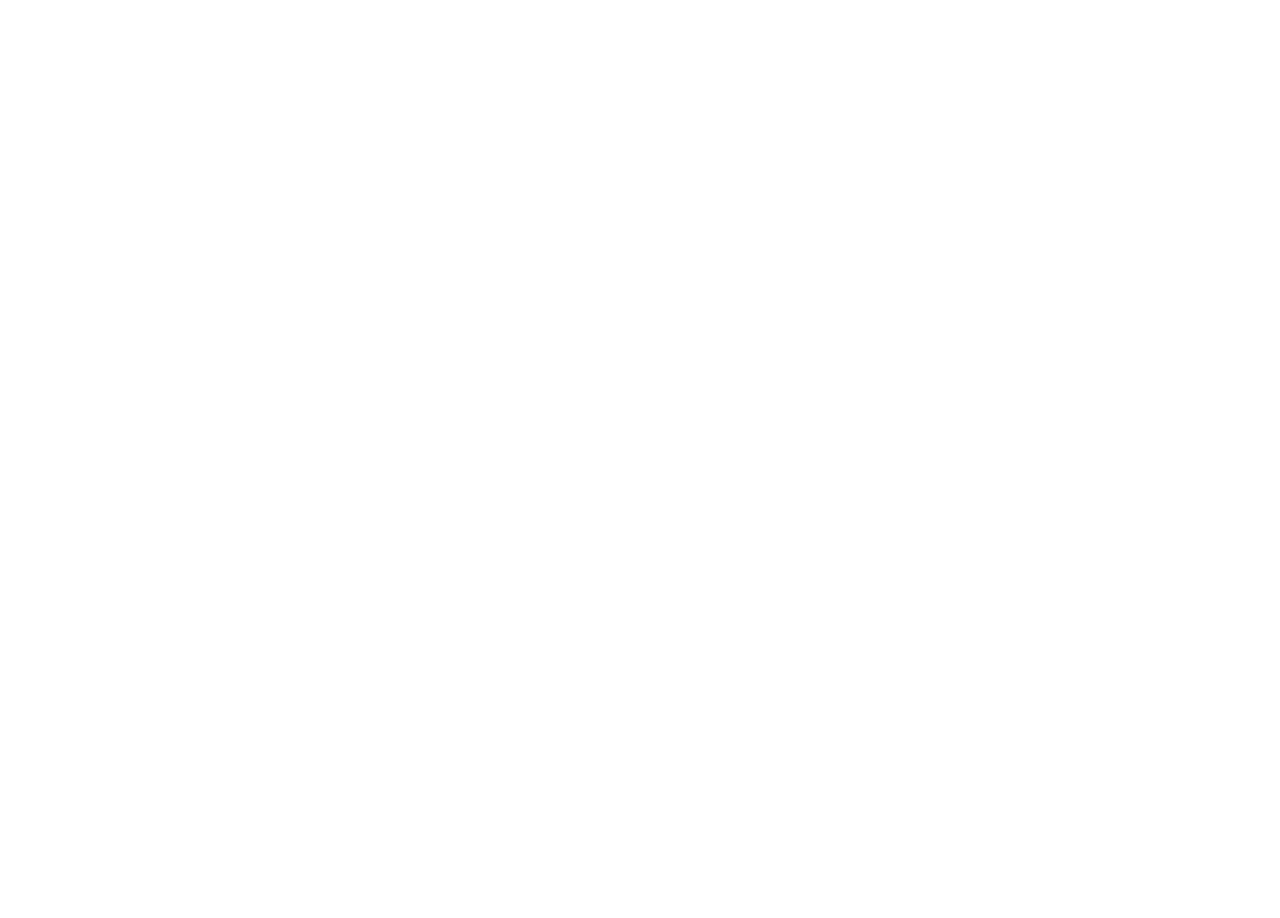
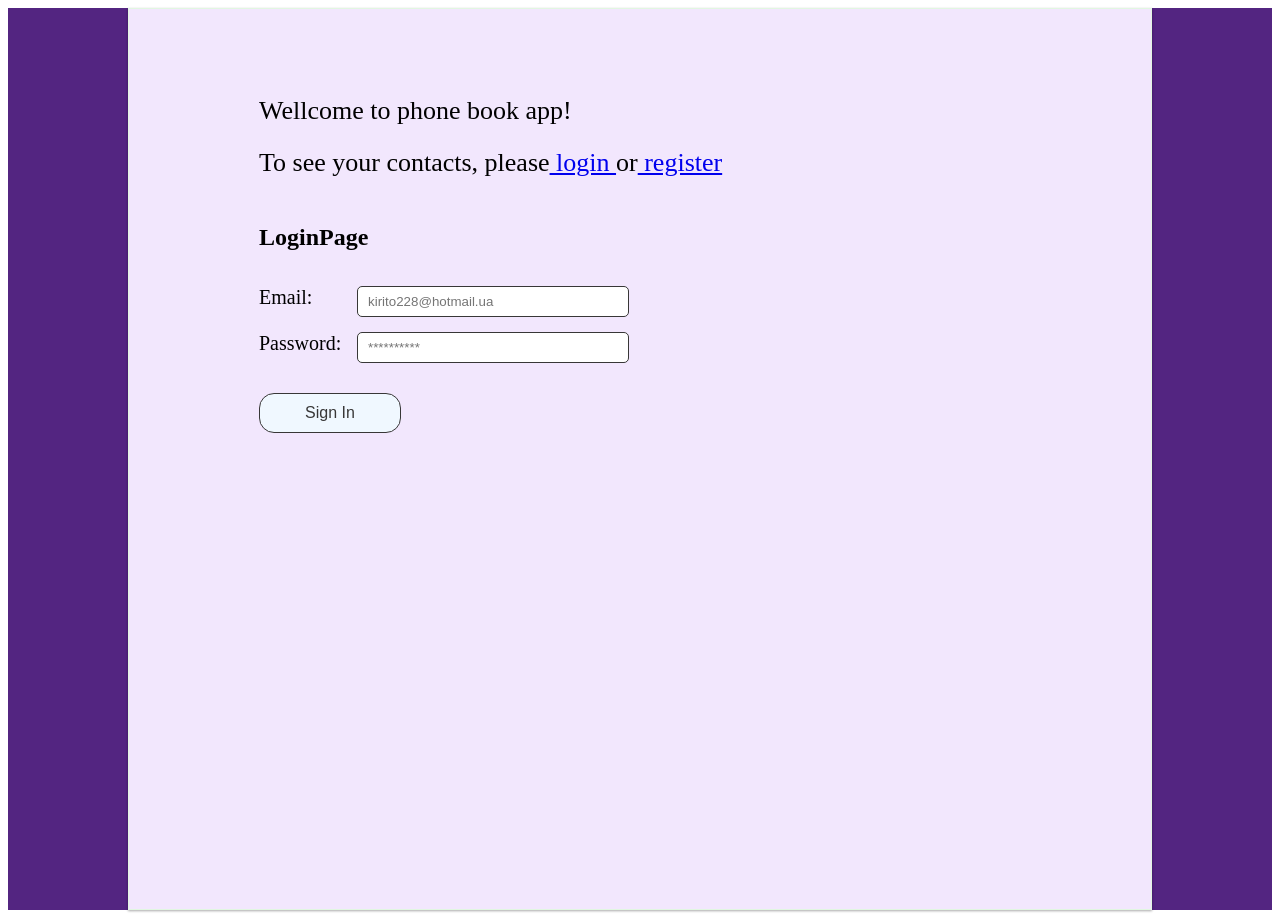
Before and after one commit to KaterynaMal/phonebook, a React (Create React App) app: page /phonebook/login in a window 1280 px wide. Before the commit the page ends 800 px from the top, so only its background shows below. Built offline with nearby package versions, Linux system fonts and the light colour scheme.

Commit message:
background wellcome page

```diff
--- a/package.json
+++ b/package.json
@@ -2,7 +2,7 @@
   "name": "react-homework-template",
   "version": "0.1.0",
   "private": true,
-  "homepage": "https://KaterynaMal.io/goit-react-hw-08-phonebook/",
+  "homepage": "https://KaterynaMal.io/phonebook/",
   "dependencies": {
     "@reduxjs/toolkit": "^2.1.0",
     "@testing-library/jest-dom": "^5.16.3",
--- a/src/components/Layout/Layout.jsx
+++ b/src/components/Layout/Layout.jsx
@@ -1,4 +1,5 @@
-import { Navigation, UserMenu } from 'components';
+// import { Navigation, UserMenu } from 'components';
+import { NavLink } from 'react-router-dom';
 import { ToastContainer } from 'react-toastify';
   import 'react-toastify/dist/ReactToastify.css';
 
@@ -13,16 +14,36 @@ const Layout = ({ children }) => {
 
   return (
     <div className={css.container}>
-      <header className={css.header}>
+      {/* <header className={css.header}>
         <Navigation></Navigation>
         {isLoggedIn && <UserMenu></UserMenu>}
-      </header>
+      </header> */}
       <main className={css.mainContainer}>
         <ToastContainer position="top-center"/>
         {!isLoggedIn && (
           <p className={css.title}>
-            To see your contacts, please login or register!
+            Wellcome to phone book app! <br></br>
+
+            To see your contacts, please
+            <NavLink
+            className={({ isActive }) =>
+              `${css.navLink} ${css.login} ${isActive ? css.active : ''}`
+            }
+            to="/login"
+          >
+            <span> login </span>
+          </NavLink>
+             or
+            <NavLink
+            className={({ isActive }) =>
+              `${css.navLink} ${css.register} ${isActive ? css.active : ''}`
+            }
+            to="/register"
+          >
+            <span> register</span>
+          </NavLink>
           </p>
+
         )}
         {children}
       </main>
--- a/src/components/Layout/Layout.module.css
+++ b/src/components/Layout/Layout.module.css
@@ -1,11 +1,12 @@
 .container {
-  width: 800px;
-  margin-left: 80px;
-  margin-right: 100px;
+  /* width: 800px; */
+  margin-left: 120px;
+  margin-right: 120px;
   border: 1px solid rgb(225, 247, 225);
-  background-color: rgb(250, 249, 248);
+  background-color: rgb(242, 231, 253);
   box-shadow: rgba(0, 0, 0, 0.12) 0px 1px 3px, rgba(0, 0, 0, 0.24) 0px 1px 2px;
-  padding-bottom: 50px;
+  /* padding-bottom: 50px; */
+  padding: 50px 30px;
   min-height: 100vh;
 }
 
@@ -25,5 +26,6 @@
 
 .title {
   padding-left: 100px;
-  font-size: 18px;
+  font-size: 26px;
+  line-height: 2;
 }
--- a/src/index.css
+++ b/src/index.css
@@ -7,9 +7,14 @@ body {
     sans-serif;
   -webkit-font-smoothing: antialiased;
   -moz-osx-font-smoothing: grayscale;
+
 }
 
 code {
   font-family: source-code-pro, Menlo, Monaco, Consolas, 'Courier New',
     monospace;
 }
+
+#root {
+  background-color: rgb(83, 37, 129);
+}
--- a/src/index.js
+++ b/src/index.js
@@ -8,7 +8,7 @@ import { store } from './redux/store';
 
 ReactDOM.createRoot(document.getElementById('root')).render(
   <Provider store={store}>
-    <BrowserRouter basename="/goit-react-hw-08-phonebook">
+    <BrowserRouter basename="/phonebook">
       <App />
     </BrowserRouter>
   </Provider>
```
